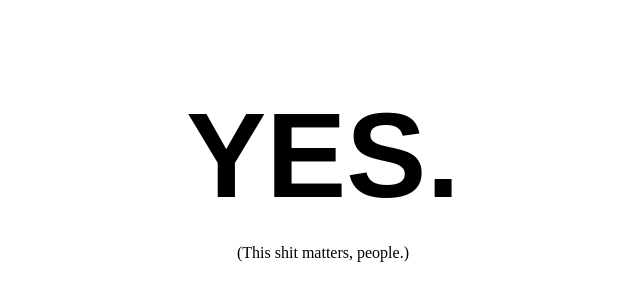
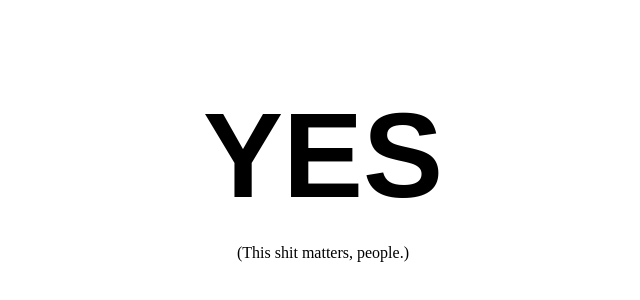
Before and after one commit to bryanveloso/igctpp, a plain HTML site: page index.html in a window 1280 px wide. Shown: the part 202-502 px from the top of the page, without its empty margins (317-957 px from the left). Drawn offline with Linux system fonts and the light colour scheme.

Commit message:
No period.

```diff
--- a/index.html
+++ b/index.html
@@ -10,7 +10,7 @@
   </style>
 </head>
 <body>
-  <h1>YES.</h1>
+  <h1>YES</h1>
   <p>(<a href="http://www.google.com/policies/">This shit matters, people.</a>)</p>
 
   <script type="text/javascript">
```
